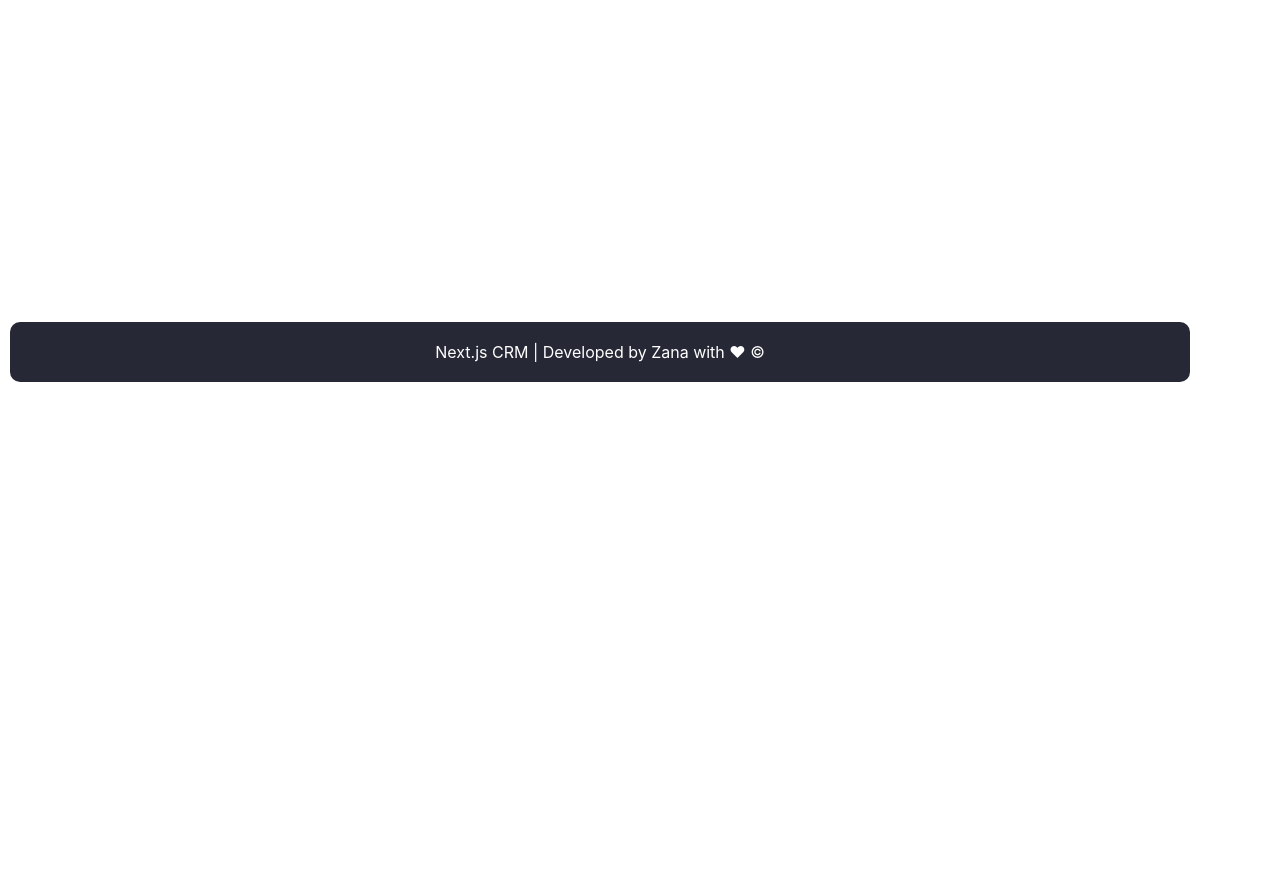
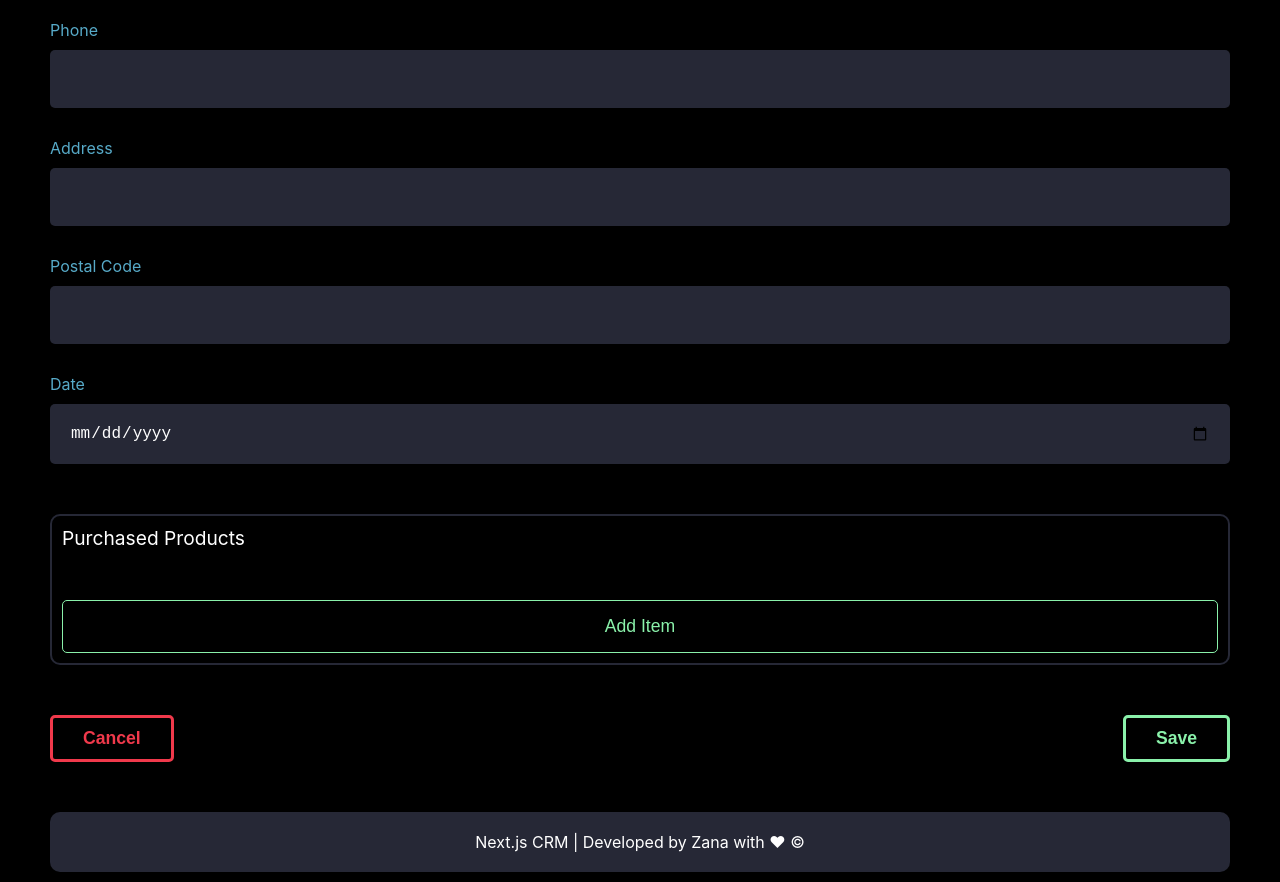
Before and after one commit to thisiszana/fullstack-CRM, a Next.js app: page /add-customer in a window 1280 px wide. Before the commit this address had no page. Shown: the part 580-1462 px from the top of the page. Before the commit the page ends 972 px from the top, so only its background shows below. Built offline with nearby package versions, Linux system fonts and the light colour scheme.

Commit message:
Implementation of the components related to the add-customer page as a reusable component.

```diff
--- a/package.json
+++ b/package.json
@@ -12,7 +12,8 @@
     "mongoose": "^8.3.4",
     "next": "14.2.3",
     "react": "^18",
-    "react-dom": "^18"
+    "react-dom": "^18",
+    "react-hot-toast": "^2.4.1"
   },
   "devDependencies": {
     "eslint": "^8",
--- /dev/null
+++ b/src/components/module/Form.js
@@ -0,0 +1,65 @@
+import FormInput from "./FormInput";
+import ItemList from "./ItemList";
+
+function Form({ form, setForm }) {
+  const changegeHandler = (e) => {
+    const { name, value } = e.target;
+    setForm({ ...form, [name]: value });
+  };
+  return (
+    <div>
+      <FormInput
+        name="name"
+        label="Name"
+        type="text"
+        value={form.name}
+        onChange={changegeHandler}
+      />
+      <FormInput
+        name="lastName"
+        label="Last Name"
+        type="text"
+        value={form.lastName}
+        onChange={changegeHandler}
+      />
+      <FormInput
+        name="email"
+        label="Email"
+        type="text"
+        value={form.email}
+        onChange={changegeHandler}
+      />
+      <FormInput
+        name="phone"
+        label="Phone"
+        type="tel"
+        value={form.phone}
+        onChange={changegeHandler}
+      />
+      <FormInput
+        name="address"
+        label="Address"
+        type="text"
+        value={form.address}
+        onChange={changegeHandler}
+      />
+      <FormInput
+        name="postalCode"
+        label="Postal Code"
+        type="text"
+        value={form.postalCode}
+        onChange={changegeHandler}
+      />
+      <FormInput
+        name="date"
+        label="Date"
+        type="date"
+        value={form.date}
+        onChange={changegeHandler}
+      />
+      <ItemList form={form} setForm={setForm} />
+    </div>
+  );
+}
+
+export default Form;
--- /dev/null
+++ b/src/components/module/FormInput.js
@@ -0,0 +1,16 @@
+function FormInput({ name, label, type, value, onChange }) {
+  return (
+    <div className="form-input">
+      <label htmlFor={name}>{label}</label>
+      <input
+        type={type}
+        id={name}
+        name={name}
+        value={value}
+        onChange={onChange}
+      />
+    </div>
+  );
+}
+
+export default FormInput;
--- /dev/null
+++ b/src/components/module/ItemList.js
@@ -0,0 +1,73 @@
+import FormInput from "./FormInput";
+
+function ItemList({ form, setForm }) {
+  const { products } = form;
+
+  const addHandler = () => {
+    setForm({
+      ...form,
+      products: [...products, { name: "", price: "", qty: "" }],
+    });
+  };
+
+  const changeHandler = (e, index) => {
+    const { name, value } = e.target;
+    const newProducts = [...products];
+    newProducts[index][name] = value;
+    setForm({ ...form, products: newProducts });
+  };
+
+  const removeHandler = (index) => {
+    const newProducts = [...products];
+    newProducts.splice(index, 1);
+    setForm({ ...form, products: newProducts });
+  };
+
+  return (
+    <div className="item-list">
+      <p>Purchased Products</p>
+      {products.map((product, index) => (
+        <ProductItem
+          key={index}
+          product={product}
+          changeHandler={(e) => changeHandler(e, index)}
+          deleteHandler={() => removeHandler(index)}
+        />
+      ))}
+      <button onClick={addHandler}>Add Item</button>
+    </div>
+  );
+}
+
+export default ItemList;
+
+function ProductItem({ product, changeHandler, deleteHandler }) {
+  return (
+    <div className="form-input__list">
+      <FormInput
+        name="name"
+        label="Product Name"
+        type="text"
+        value={product.name}
+        onChange={changeHandler}
+      />
+      <div>
+        <FormInput
+          name="price"
+          label="Price"
+          type="text"
+          value={product.price}
+          onChange={changeHandler}
+        />
+        <FormInput
+          name="qty"
+          label="Qty"
+          type="number"
+          value={product.qty}
+          onChange={changeHandler}
+        />
+      </div>
+      <button onClick={deleteHandler}>Remove</button>
+    </div>
+  );
+}
--- /dev/null
+++ b/src/components/template/AddCustomerPage.js
@@ -0,0 +1,65 @@
+import { useState } from "react";
+import Form from "../module/Form";
+import { useRouter } from "next/router";
+import toast, { Toaster } from "react-hot-toast";
+
+function AddCustomerPage() {
+  const [form, setForm] = useState({
+    name: "",
+    lastName: "",
+    email: "",
+    phone: "",
+    postalCode: "",
+    date: "",
+    products: [],
+  });
+
+  const router = useRouter();
+
+  const saveHandler = async () => {
+    const res = await fetch("/api/customer", {
+      method: "POST",
+      body: JSON.stringify({ data: form }),
+      headers: { "Content-Type": "application/json" },
+    });
+    const data = await res.json();
+
+    if (data.status === "Success") {
+      toast.success("Data Successfully Create!");
+      router.push("/");
+    } else {
+      toast.error(data.message);
+    }
+  };
+  const cancelHandler = () => {
+    setForm({
+      name: "",
+      lastName: "",
+      email: "",
+      phone: "",
+      postalCode: "",
+      date: "",
+      products: [],
+    });
+    toast.warning("Forms is empty");
+    router.push("/");
+  };
+
+  return (
+    <div className="customer-page">
+      <Toaster position="top-center" reverseOrder={false} />
+      <h4>Add New Customer</h4>
+      <Form form={form} setForm={setForm} />
+      <div className="customer-page__buttons">
+        <button className="first" onClick={cancelHandler}>
+          Cancel
+        </button>
+        <button className="second" onClick={saveHandler}>
+          Save
+        </button>
+      </div>
+    </div>
+  );
+}
+
+export default AddCustomerPage;
--- a/src/models/Customer.js
+++ b/src/models/Customer.js
@@ -6,7 +6,7 @@
     required: true,
     minLength: 3,
   },
-  lastname: {
+  lastName: {
     type: String,
     required: true,
     minLength: 1,
--- /dev/null
+++ b/src/pages/add-customer/index.js
@@ -0,0 +1,7 @@
+import AddCustomerPage from "@/components/template/AddCustomerPage";
+
+function Index() {
+  return <AddCustomerPage />;
+}
+
+export default Index;
--- a/src/pages/api/customer.js
+++ b/src/pages/api/customer.js
@@ -13,8 +13,9 @@
 
   if (req.method === "POST") {
     const data = req.body.data;
+    console.log(data);
 
-    if (!data.name || !data.lastname || !data.email) {
+    if (!data.name || !data.lastName || !data.email) {
       return res
         .status(400)
         .json({ status: "Bad Request", message: "Invalid Data" });
--- a/src/styles/globals.css
+++ b/src/styles/globals.css
@@ -50,3 +50,232 @@
   border-radius: 5px;
   font-weight: bold;
 }
+
+.card {
+  background-color: #262836;
+  color: #57aac8;
+  margin: 10px 0;
+  padding: 20px 10px;
+  border-radius: 5px;
+  display: flex;
+  justify-content: space-between;
+}
+
+.card__details {
+  display: flex;
+}
+
+.card__details p {
+  margin-right: 30px;
+}
+
+.card__buttons button {
+  border: 1px solid #f0394b;
+  color: #f0394b;
+  background-color: #262836;
+  padding: 5px;
+  margin-left: 15px;
+  border-radius: 5px;
+  cursor: pointer;
+}
+
+.card__buttons a {
+  border: 1px solid #8af1aa;
+  color: #8af1aa;
+  background-color: #262836;
+  padding: 5px;
+  margin-left: 15px;
+  border-radius: 5px;
+  font-weight: 200;
+}
+
+.form-input {
+  display: flex;
+  flex-direction: column;
+  margin-bottom: 30px;
+  color: #57aac8;
+}
+
+.form-input label {
+  margin-bottom: 10px;
+}
+
+.form-input input {
+  background-color: #262836;
+  border: none;
+  border-radius: 5px;
+  padding: 20px;
+  color: white;
+  font-size: 1rem;
+  outline: none;
+}
+
+h4 {
+  color: white;
+  margin: 80px 0;
+  font-size: 1.2rem;
+}
+
+.item-list {
+  border: 2px solid #262836;
+  padding: 10px;
+  margin: 50px 0;
+  border-radius: 10px;
+}
+
+.item-list p {
+  color: white;
+  font-size: 1.2rem;
+}
+
+.item-list button {
+  border: 1px solid #8af1aa;
+  color: #8af1aa;
+  background-color: black;
+  border-radius: 5px;
+  width: 100%;
+  margin-top: 50px;
+  padding: 15px;
+  font-size: 1.1rem;
+  cursor: pointer;
+}
+
+.form-input__list {
+  border: 2px solid #262836;
+  padding: 10px;
+  margin-top: 50px;
+  border-radius: 10px;
+}
+
+.form-input__list div {
+  display: flex;
+  justify-content: space-between;
+}
+
+.form-input__list button {
+  border: 1px solid #f0394b;
+  color: #f0394b;
+  margin-top: 20px;
+  padding: 5px;
+}
+
+.customer-page__buttons {
+  display: flex;
+  justify-content: space-between;
+  margin-bottom: 50px;
+}
+
+.customer-page__buttons .first {
+  color: #f0394b;
+  background-color: black;
+  border: 3px solid #f0394b;
+  border-radius: 5px;
+  font-weight: bold;
+  font-size: 1.1rem;
+  padding: 10px 30px;
+  cursor: pointer;
+}
+
+.customer-page__buttons .second {
+  color: #8af1aa;
+  background-color: black;
+  border: 3px solid #8af1aa;
+  border-radius: 5px;
+  font-weight: bold;
+  font-size: 1.1rem;
+  padding: 10px 30px;
+  cursor: pointer;
+}
+
+.customer-detail {
+  color: white;
+}
+
+.customer-detail__main {
+  background-color: #262836;
+  padding: 15px;
+  border-radius: 5px;
+  display: grid;
+  grid-template-columns: repeat(3, 1fr);
+}
+.customer-detail__item {
+  display: flex;
+  border-radius: 5px;
+  width: fit-content;
+  margin: 20px 0;
+}
+
+.customer-detail__item span {
+  color: #57aac8;
+  margin-right: 5px;
+}
+
+.customer-detail__products {
+  background-color: #262836;
+  margin-top: 50px;
+  padding: 15px;
+  border-radius: 5px;
+  display: grid;
+  grid-template-columns: repeat(3, 1fr);
+}
+
+.customer-detail__products p {
+  color: #57aac8;
+  margin-bottom: 25px;
+}
+
+.customer-detail__buttons {
+  display: flex;
+  justify-content: space-between;
+  align-items: center;
+  background-color: #262836;
+  margin: 50px 0;
+  padding: 15px;
+  border-radius: 5px;
+}
+
+.customer-detail__buttons button {
+  border: 1px solid #f0394b;
+  color: #f0394b;
+  background-color: #262836;
+  padding: 5px;
+  margin-left: 15px;
+  border-radius: 5px;
+  cursor: pointer;
+  font-size: 1.1rem;
+  width: 100px;
+}
+
+.customer-detail__buttons a {
+  border: 1px solid #8af1aa;
+  color: #8af1aa;
+  background-color: #262836;
+  padding: 5px;
+  margin-left: 15px;
+  border-radius: 5px;
+  font-size: 1.1rem;
+  width: 100px;
+  text-align: center;
+}
+
+@media (max-width: 600px) {
+  .card {
+    flex-direction: column;
+  }
+
+  .card__buttons {
+    margin-top: 20px;
+  }
+
+  .card__buttons button {
+    margin-left: 0;
+  }
+
+  .form-input__list div {
+    flex-direction: column;
+  }
+
+  .customer-detail__main {
+    grid-template-columns: repeat(1, 1fr);
+  }
+}
```
Also changed, not shown: 1 other file (tests, documents, lock files or other folders).
